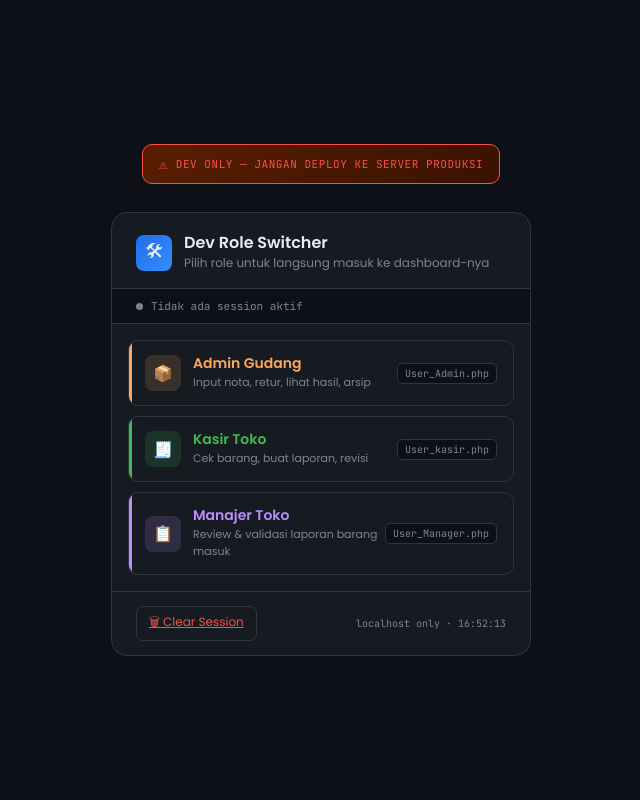
After one commit to HabriCap/ProjekRBPL, a PHP site: page /dev_switch.php in a window 1280 px wide. The commit adds this page. Shown: the whole page, without its empty margins (319-959 px from the left). Run offline with PHP 8.4, Linux system fonts and the light colour scheme.

Commit message:
Fitur Dev Switch (Sementara)
Penambahan fitur dev switch untuk berpindah dari role ke role dengan mudah tanpa harus login

```diff
--- /dev/null
+++ b/dev_switch.php
@@ -0,0 +1,433 @@
+<?php
+/**
+ * dev_switch.php
+ * ─────────────────────────────────────────────────────────
+ * HALAMAN KHUSUS DEVELOPER — Jangan upload ke server produksi!
+ * Memungkinkan akses langsung ke dashboard tiap role
+ * tanpa proses login, untuk mempermudah bug-fixing.
+ * ─────────────────────────────────────────────────────────
+ */
+
+/* ── Blokir akses di environment produksi ── */
+define('DEV_ALLOWED_IPS', ['127.0.0.1', '::1']);
+
+$client_ip = $_SERVER['REMOTE_ADDR'] ?? '';
+if (!in_array($client_ip, DEV_ALLOWED_IPS, true)) {
+    http_response_code(403);
+    die('403 Forbidden — halaman ini hanya dapat diakses dari localhost.');
+}
+
+/* ── Mulai session & inject role ── */
+session_start();
+
+$allowed_roles = ['admin', 'kasir', 'manager'];
+
+if (isset($_GET['role']) && in_array($_GET['role'], $allowed_roles, true)) {
+    $role = $_GET['role'];
+
+    /* Set session persis seperti login normal */
+    $_SESSION['login'] = true;
+    $_SESSION['role']  = $role;
+
+    /* Mapping role → halaman dashboard */
+    $dashboards = [
+        'admin'   => 'User_Admin.php',
+        'kasir'   => 'User_kasir.php',
+        'manager' => 'User_Manager.php',
+    ];
+
+    header("Location: " . $dashboards[$role]);
+    exit;
+}
+
+/* ── Jika ada session aktif, tampilkan info ── */
+$current_role = $_SESSION['role'] ?? null;
+$is_logged_in = isset($_SESSION['login']) && $_SESSION['login'] === true;
+?>
+<!DOCTYPE html>
+<html lang="id">
+<head>
+<meta charset="UTF-8">
+<meta name="viewport" content="width=device-width, initial-scale=1.0">
+<title>🛠 Dev Role Switcher</title>
+<link href="https://fonts.googleapis.com/css2?family=JetBrains+Mono:wght@400;500;700&family=Poppins:wght@400;500;600&display=swap" rel="stylesheet">
+<style>
+/* ── Variables ── */
+:root {
+    --bg:        #0d1117;
+    --surface:   #161b22;
+    --border:    #30363d;
+    --text:      #e6edf3;
+    --muted:     #7d8590;
+    --accent:    #58a6ff;
+    --green:     #3fb950;
+    --yellow:    #d29922;
+    --red:       #f85149;
+    --purple:    #bc8cff;
+    --orange:    #ffa657;
+}
+
+* { margin:0; padding:0; box-sizing:border-box; }
+
+body {
+    background: var(--bg);
+    color: var(--text);
+    font-family: "Poppins", sans-serif;
+    min-height: 100vh;
+    display: flex;
+    flex-direction: column;
+    align-items: center;
+    justify-content: center;
+    padding: 24px;
+}
+
+/* ── Warning banner ── */
+.warning-banner {
+    background: linear-gradient(135deg, #5a1e00, #3a1200);
+    border: 1px solid #f85149;
+    border-radius: 10px;
+    padding: 10px 16px;
+    font-family: "JetBrains Mono", monospace;
+    font-size: 11px;
+    color: #f85149;
+    letter-spacing: 0.05em;
+    text-transform: uppercase;
+    margin-bottom: 28px;
+    display: flex;
+    align-items: center;
+    gap: 8px;
+}
+
+.warning-banner::before {
+    content: "⚠";
+    font-size: 14px;
+}
+
+/* ── Main card ── */
+.card {
+    background: var(--surface);
+    border: 1px solid var(--border);
+    border-radius: 16px;
+    width: 100%;
+    max-width: 420px;
+    overflow: hidden;
+}
+
+/* ── Card header ── */
+.card-header {
+    padding: 20px 24px 16px;
+    border-bottom: 1px solid var(--border);
+    display: flex;
+    align-items: center;
+    gap: 12px;
+}
+
+.header-icon {
+    width: 36px;
+    height: 36px;
+    background: linear-gradient(135deg, #1f6feb, #388bfd);
+    border-radius: 8px;
+    display: flex;
+    align-items: center;
+    justify-content: center;
+    font-size: 18px;
+    flex-shrink: 0;
+}
+
+.card-header h1 {
+    font-size: 16px;
+    font-weight: 600;
+    color: var(--text);
+    line-height: 1.2;
+}
+
+.card-header p {
+    font-size: 12px;
+    color: var(--muted);
+    margin-top: 2px;
+}
+
+/* ── Session status bar ── */
+.session-bar {
+    padding: 10px 24px;
+    background: #0d1117;
+    border-bottom: 1px solid var(--border);
+    font-family: "JetBrains Mono", monospace;
+    font-size: 11px;
+    color: var(--muted);
+    display: flex;
+    align-items: center;
+    gap: 8px;
+}
+
+.session-dot {
+    width: 7px;
+    height: 7px;
+    border-radius: 50%;
+    flex-shrink: 0;
+}
+
+.session-dot.active  { background: var(--green);  box-shadow: 0 0 6px var(--green); }
+.session-dot.inactive { background: var(--muted); }
+
+.session-role {
+    color: var(--accent);
+    font-weight: 700;
+}
+
+/* ── Role list ── */
+.role-list {
+    padding: 16px;
+    display: flex;
+    flex-direction: column;
+    gap: 10px;
+}
+
+.role-btn {
+    display: flex;
+    align-items: center;
+    justify-content: space-between;
+    padding: 14px 16px;
+    border-radius: 10px;
+    border: 1px solid var(--border);
+    background: transparent;
+    cursor: pointer;
+    text-decoration: none;
+    color: var(--text);
+    transition: background 0.15s, border-color 0.15s, transform 0.12s;
+    position: relative;
+    overflow: hidden;
+}
+
+.role-btn::before {
+    content: '';
+    position: absolute;
+    left: 0; top: 0; bottom: 0;
+    width: 3px;
+    border-radius: 0 2px 2px 0;
+    transition: opacity 0.2s;
+}
+
+.role-btn.admin::before   { background: var(--orange); }
+.role-btn.kasir::before   { background: var(--green);  }
+.role-btn.manager::before { background: var(--purple); }
+
+.role-btn:hover {
+    border-color: #484f58;
+    background: #21262d;
+    transform: translateX(2px);
+}
+
+.role-btn.active-role {
+    border-color: var(--accent);
+    background: #0d2044;
+}
+
+.role-left {
+    display: flex;
+    align-items: center;
+    gap: 12px;
+}
+
+.role-badge {
+    width: 36px;
+    height: 36px;
+    border-radius: 8px;
+    display: flex;
+    align-items: center;
+    justify-content: center;
+    font-size: 16px;
+    flex-shrink: 0;
+}
+
+.role-badge.admin   { background: rgba(255, 166, 87, 0.15); }
+.role-badge.kasir   { background: rgba(63, 185, 80, 0.15);  }
+.role-badge.manager { background: rgba(188, 140, 255, 0.15);}
+
+.role-info {}
+.role-name {
+    font-size: 14px;
+    font-weight: 600;
+    line-height: 1.2;
+}
+
+.role-name.admin   { color: var(--orange); }
+.role-name.kasir   { color: var(--green);  }
+.role-name.manager { color: var(--purple); }
+
+.role-desc {
+    font-size: 11px;
+    color: var(--muted);
+    margin-top: 2px;
+}
+
+.role-target {
+    font-family: "JetBrains Mono", monospace;
+    font-size: 10px;
+    color: var(--muted);
+    background: var(--bg);
+    padding: 3px 7px;
+    border-radius: 5px;
+    border: 1px solid var(--border);
+    flex-shrink: 0;
+}
+
+.active-pill {
+    font-size: 9px;
+    font-weight: 700;
+    background: var(--accent);
+    color: #000;
+    padding: 2px 7px;
+    border-radius: 20px;
+    text-transform: uppercase;
+    letter-spacing: 0.06em;
+    flex-shrink: 0;
+}
+
+/* ── Footer ── */
+.card-footer {
+    padding: 14px 24px;
+    border-top: 1px solid var(--border);
+    display: flex;
+    align-items: center;
+    justify-content: space-between;
+    gap: 10px;
+}
+
+.btn-clear {
+    font-size: 12px;
+    color: var(--red);
+    background: transparent;
+    border: 1px solid var(--border);
+    border-radius: 7px;
+    padding: 6px 12px;
+    cursor: pointer;
+    font-family: "Poppins", sans-serif;
+    transition: background 0.15s, border-color 0.15s;
+}
+
+.btn-clear:hover {
+    background: rgba(248, 81, 73, 0.1);
+    border-color: var(--red);
+}
+
+.footer-note {
+    font-size: 10px;
+    color: var(--muted);
+    font-family: "JetBrains Mono", monospace;
+}
+
+/* ── Responsive ── */
+@media (max-width: 480px) {
+    .role-target { display: none; }
+}
+</style>
+</head>
+<body>
+
+<div class="warning-banner">
+    Dev only — jangan deploy ke server produksi
+</div>
+
+<div class="card">
+
+    <!-- Header -->
+    <div class="card-header">
+        <div class="header-icon">🛠</div>
+        <div>
+            <h1>Dev Role Switcher</h1>
+            <p>Pilih role untuk langsung masuk ke dashboard-nya</p>
+        </div>
+    </div>
+
+    <!-- Session status -->
+    <div class="session-bar">
+        <?php if ($is_logged_in && $current_role): ?>
+            <div class="session-dot active"></div>
+            Session aktif &nbsp;·&nbsp; role: <span class="session-role"><?= htmlspecialchars($current_role) ?></span>
+        <?php else: ?>
+            <div class="session-dot inactive"></div>
+            Tidak ada session aktif
+        <?php endif; ?>
+    </div>
+
+    <!-- Role buttons -->
+    <div class="role-list">
+
+        <!-- Admin Gudang -->
+        <a href="?role=admin" class="role-btn admin <?= $current_role === 'admin' ? 'active-role' : '' ?>">
+            <div class="role-left">
+                <div class="role-badge admin">📦</div>
+                <div class="role-info">
+                    <div class="role-name admin">Admin Gudang</div>
+                    <div class="role-desc">Input nota, retur, lihat hasil, arsip</div>
+                </div>
+            </div>
+            <div style="display:flex;align-items:center;gap:8px;">
+                <?php if ($current_role === 'admin'): ?>
+                    <span class="active-pill">aktif</span>
+                <?php else: ?>
+                    <span class="role-target">User_Admin.php</span>
+                <?php endif; ?>
+            </div>
+        </a>
+
+        <!-- Kasir Toko -->
+        <a href="?role=kasir" class="role-btn kasir <?= $current_role === 'kasir' ? 'active-role' : '' ?>">
+            <div class="role-left">
+                <div class="role-badge kasir">🧾</div>
+                <div class="role-info">
+                    <div class="role-name kasir">Kasir Toko</div>
+                    <div class="role-desc">Cek barang, buat laporan, revisi</div>
+                </div>
+            </div>
+            <div style="display:flex;align-items:center;gap:8px;">
+                <?php if ($current_role === 'kasir'): ?>
+                    <span class="active-pill">aktif</span>
+                <?php else: ?>
+                    <span class="role-target">User_kasir.php</span>
+                <?php endif; ?>
+            </div>
+        </a>
+
+        <!-- Manager Toko -->
+        <a href="?role=manager" class="role-btn manager <?= $current_role === 'manager' ? 'active-role' : '' ?>">
+            <div class="role-left">
+                <div class="role-badge manager">📋</div>
+                <div class="role-info">
+                    <div class="role-name manager">Manajer Toko</div>
+                    <div class="role-desc">Review & validasi laporan barang masuk</div>
+                </div>
+            </div>
+            <div style="display:flex;align-items:center;gap:8px;">
+                <?php if ($current_role === 'manager'): ?>
+                    <span class="active-pill">aktif</span>
+                <?php else: ?>
+                    <span class="role-target">User_Manager.php</span>
+                <?php endif; ?>
+            </div>
+        </a>
+
+    </div>
+
+    <!-- Footer -->
+    <div class="card-footer">
+        <a href="?clear=1" class="btn-clear" onclick="return confirm('Hapus session aktif?')">
+            🗑 Clear Session
+        </a>
+        <span class="footer-note">localhost only · <?= date('H:i:s') ?></span>
+    </div>
+
+</div>
+
+<?php
+/* ── Handle clear session ── */
+if (isset($_GET['clear'])) {
+    session_destroy();
+    header("Location: dev_switch.php");
+    exit;
+}
+?>
+
+</body>
+</html>
```
Also changed, not shown: User_Admin.php (+34 -32 lines), User_Kasir.php (+41 -36 lines), User_Manajer.php (+38 -36 lines).
